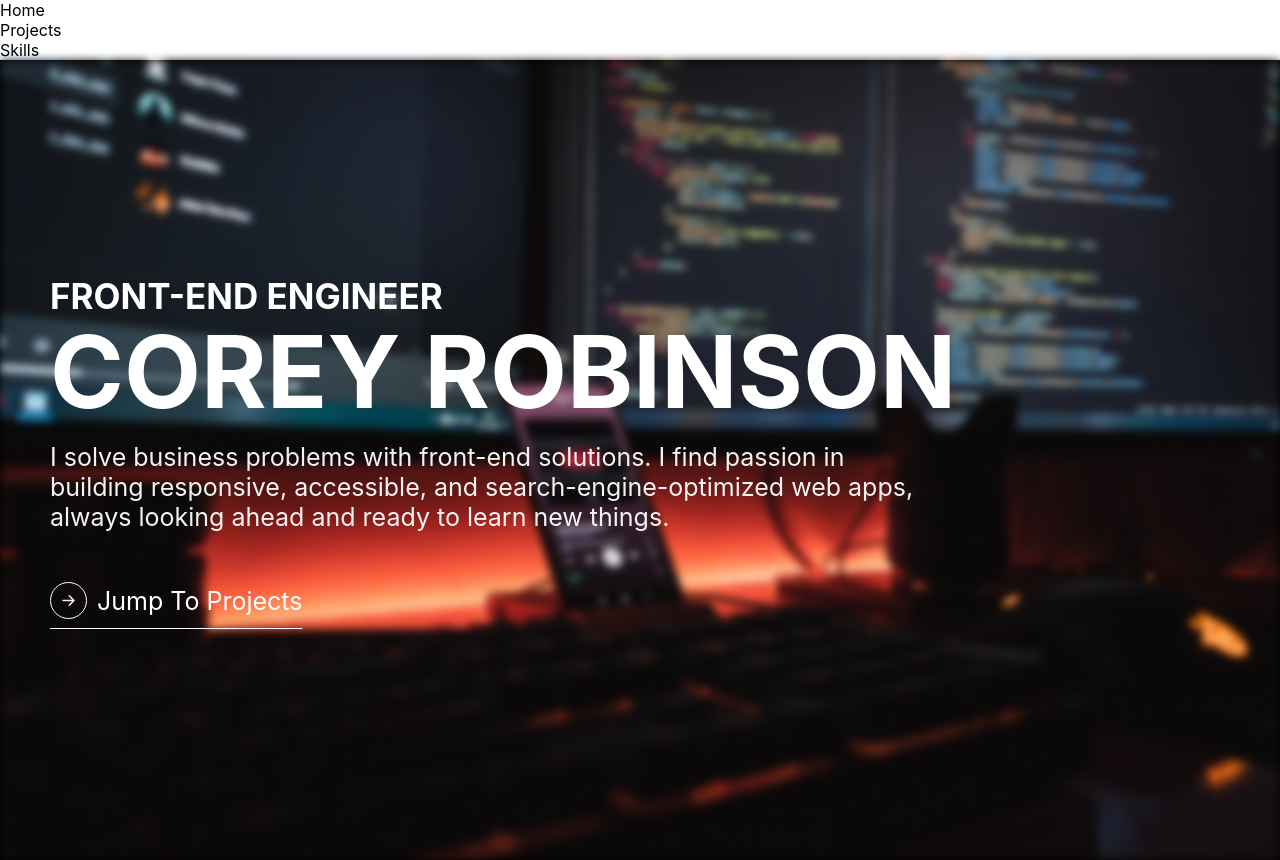
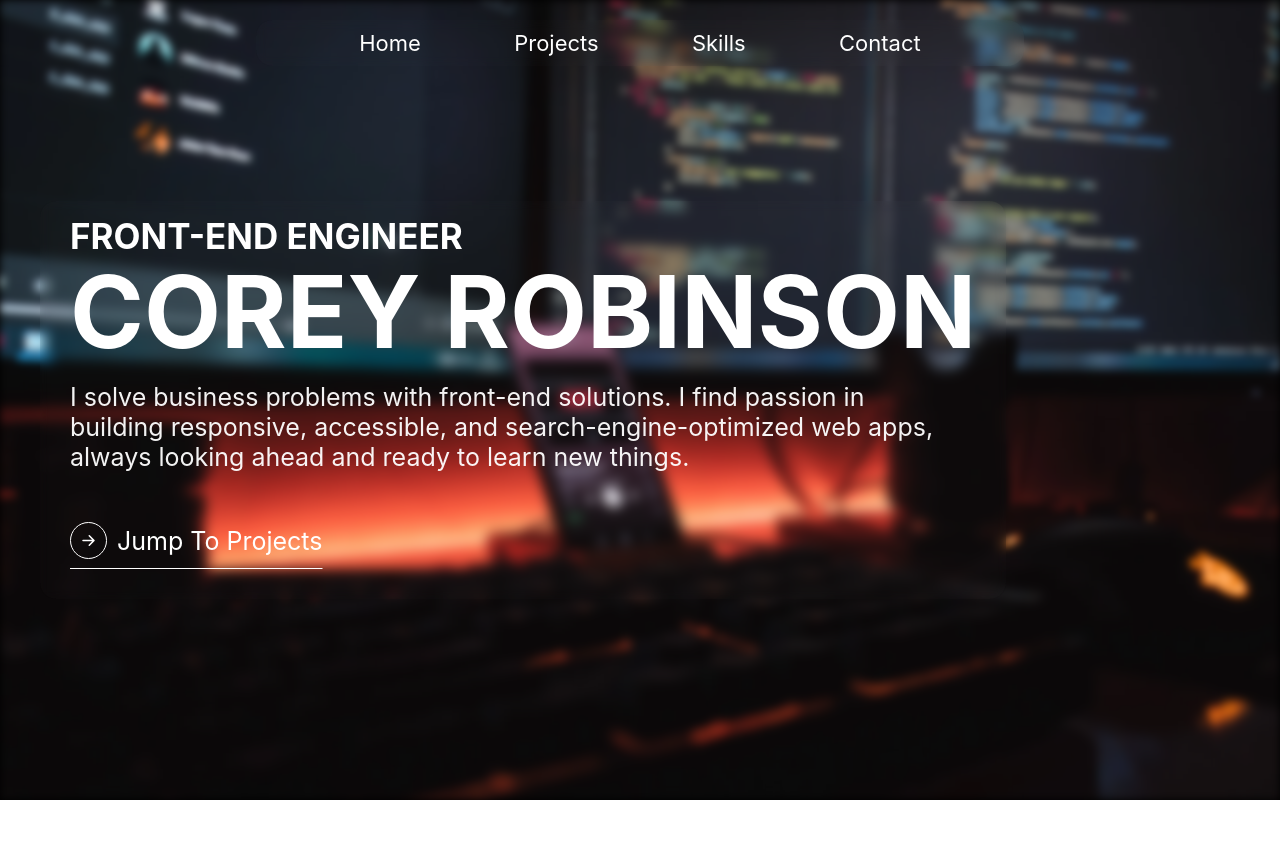
Before and after one commit to CoreyRobinsonDev/new-portfolio, a Next.js app: page / in a window 1280 px wide. After the commit the page ends 800 px from the top, so only its background shows below. Built offline with nearby package versions, Linux system fonts and the light colour scheme.

Commit message:
styled both home page and navbar

```diff
--- a/components/Navbar.tsx
+++ b/components/Navbar.tsx
@@ -1,11 +1,14 @@
 import Link from "next/link";
+import styles from "../styles/Navbar.module.css";
+import FX from "../styles/FX.module.css";
 
 const Navbar = () => {
-  return <nav>
-    <ul>
-      <li><Link href="/">Home</Link></li>
-      <li><Link href="/">Projects</Link></li>
-      <li><Link href="/">Skills</Link></li>
+  return <nav className={styles.container}>
+    <ul className={styles.list}>
+      <li className={styles.list_item}><Link href="/" className={FX["double-hover"]}>Home</Link></li>
+      <li className={styles.list_item}><Link href="/" className={FX["double-hover"]}>Projects</Link></li>
+      <li className={styles.list_item}><Link href="/" className={FX["double-hover"]}>Skills</Link></li>
+      <li className={styles.list_item}><Link href="#contact" className={FX["double-hover"]}>Contact</Link></li>
     </ul>
   </nav>
 }
--- a/pages/index.tsx
+++ b/pages/index.tsx
@@ -10,10 +10,12 @@ export default function Home() {
       <title>Corey Robinson | Home</title>
     </Head>
     <section className={styles.container}>
-      <h2 className={styles.title}>FRONT-END ENGINEER</h2>
-      <h1 className={styles.name}>COREY ROBINSON</h1>
-      <p className={styles.description}>{"I solve business problems with front-end solutions. I find passion in building responsive, accessible, and search-engine-optimized web apps, always looking ahead and ready to learn new things."}</p>
-      <Link href="/projects" className={`${styles.link} ${FX.hover}`}><span className={styles.link__circle}><BsArrowRightShort /></span>Jump To Projects</Link>
+      <div className={styles.backdrop}>
+        <h2 className={styles.title}>FRONT-END ENGINEER</h2>
+        <h1 className={styles.name}>COREY ROBINSON</h1>
+        <p className={styles.description}>{"I solve business problems with front-end solutions. I find passion in building responsive, accessible, and search-engine-optimized web apps, always looking ahead and ready to learn new things."}</p>
+        <Link href="/projects" className={`${styles.link} ${FX.hover}`}><span className={styles.link__circle}><BsArrowRightShort /></span>Jump To Projects</Link>
+      </div>
     </section>
   </>
 }
--- a/styles/FX.module.css
+++ b/styles/FX.module.css
@@ -8,3 +8,16 @@
 .hover:hover {
   --d: 0%;
 }
+
+.double-hover {
+  padding: .3rem 0;
+  background:
+    linear-gradient(currentColor 0 0) bottom 0   left  0 /var(--d, 0) 1px no-repeat,
+    linear-gradient(currentColor 0 0) bottom 3px right 0 /var(--d, 0) 1px no-repeat;
+  transition:0.5s;
+
+}
+
+.double-hover:hover {
+  --d: 100%;
+}
--- a/styles/Home.module.css
+++ b/styles/Home.module.css
@@ -5,7 +5,7 @@
   justify-content: center;
   color: var(--font-color);
   height: 100vh;
-  padding: 5rem;
+  padding: 5vh;
   background-color: black;
 }
 .container::before {
@@ -20,9 +20,18 @@
   filter: blur(4px);
 }
 
-.title, .name, .description, .link {
+.title, .name, .description, .link, .backdrop {
   z-index: 2;
 }
+
+.backdrop {
+  background: rgba(255, 255, 255, 0.01);
+  border-radius: 16px;
+  backdrop-filter: blur(5px);
+  padding: 3rem;
+  width: fit-content;
+}
+
 
 .title {
   font-size: 3.5rem;
@@ -46,12 +55,10 @@
   border-radius: 50%;
   padding: .5rem;
   margin-right: 1rem;
-  background-color: var(--circle-bg);
-  color: var(--circle-fg);
+  transition: .5s;
 }
 
 .link {
-  --circle-fg: #eee;
   display: flex;
   align-items: center;
   font-size: 2.5rem;
@@ -59,7 +66,19 @@
   width: fit-content;
 }
 
-.link:hover {
-  --circle-bg: #eee;
-  --circle-fg: black;
+.link:hover .link__circle {
+  background-color: #eee;
+  color: black;
 }
+
+@media only screen and (max-width: 650px) {
+  .title {
+    font-size: 1.4rem;
+  }
+  .name {
+    font-size: 4rem;
+  }
+  .description {
+    font-size: 2rem;
+  }
+}
--- /dev/null
+++ b/styles/Navbar.module.css
@@ -0,0 +1,26 @@
+.container {
+  z-index: 2;
+  position: absolute;
+  top: 0; left: 0;
+  width: 100vw;
+  margin: 2rem auto;
+  padding: 0 20vw;
+}
+
+.list {
+  display: flex;
+  justify-content: space-evenly;
+  padding: 1rem;
+  color: var(--font-color);
+  background: rgba(255, 255, 255, 0.01);
+  border-radius: 16px;
+  backdrop-filter: blur(5px);
+}
+
+.list_item {
+  font-size: 2.2rem;
+}
+
+.list_item:hover {
+  color: dodgerblue;
+}
--- a/styles/globals.css
+++ b/styles/globals.css
@@ -28,6 +28,9 @@ button {
 	cursor: pointer;
 	outline: inherit;
 }
+li {
+	list-style-type: none;
+}
 
 :root {
 	--font-color: #fff;
```
